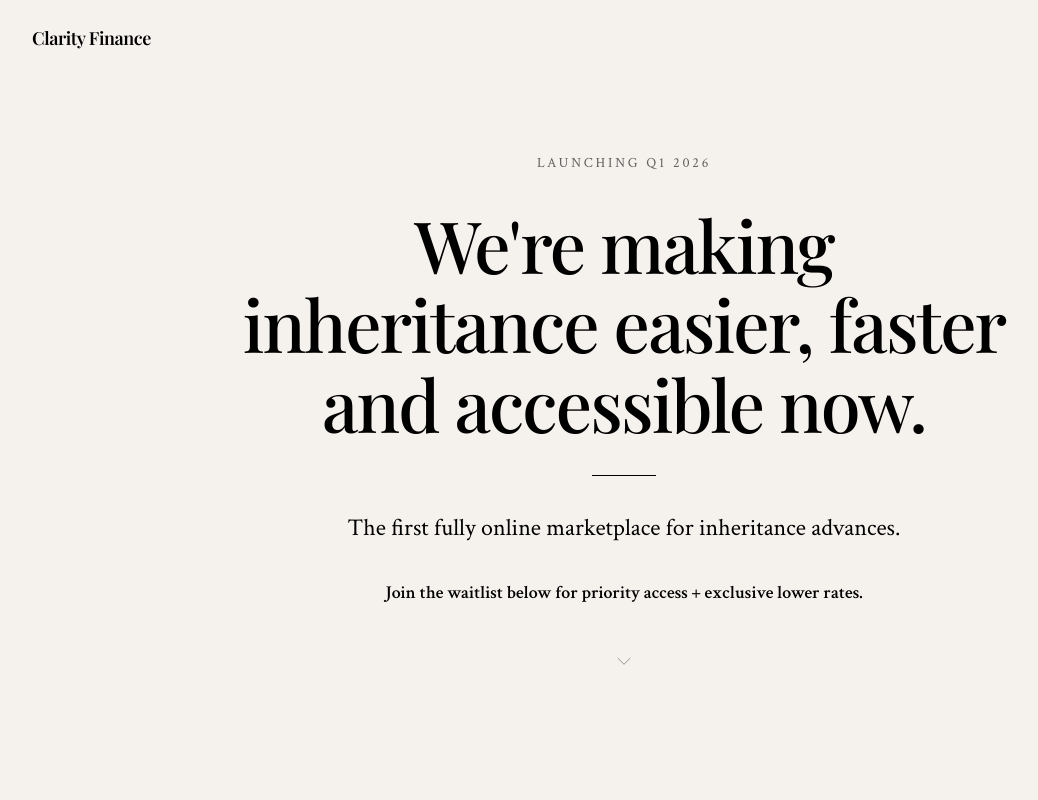
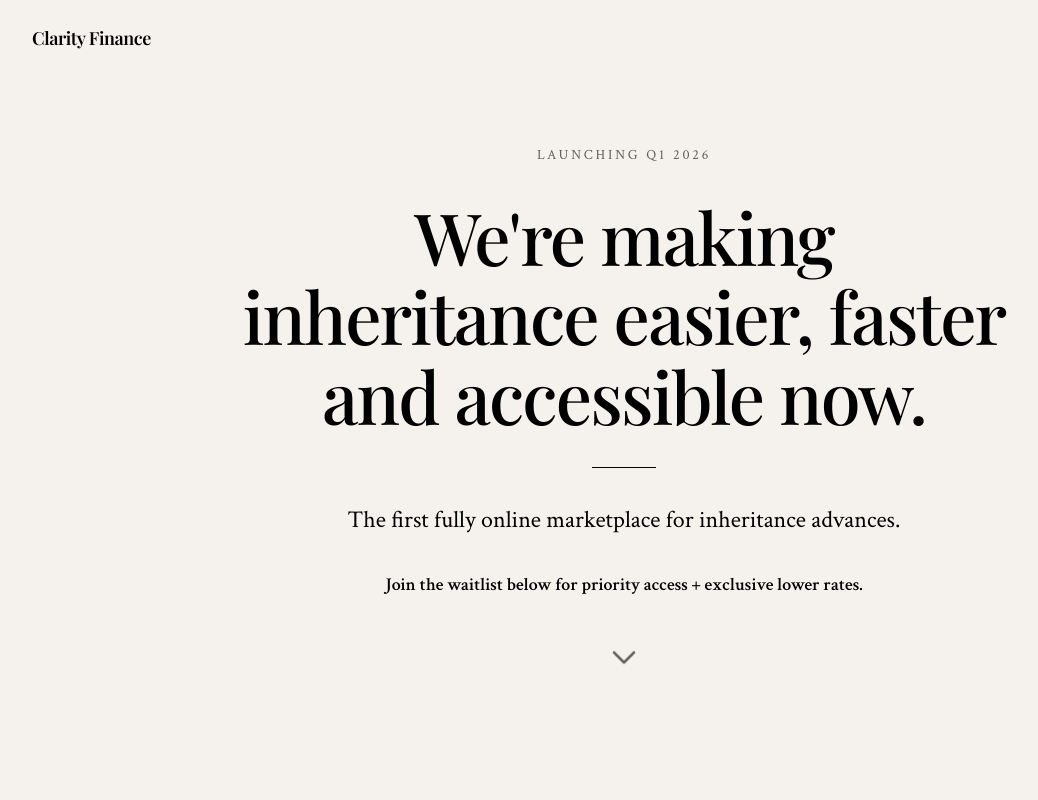
Before and after one commit to mgsturdy/clarity-waitlist, a Next.js app: page / in a window 1280 px wide. Shown: the top 800 px of the page, without its empty margins (16-1054 px from the left). Built offline with nearby package versions, Linux system fonts and the light colour scheme.

Commit message:
ui: make scroll arrow bigger and link to form

```diff
--- a/src/app/page.tsx
+++ b/src/app/page.tsx
@@ -98,13 +98,13 @@ export default function Home() {
         </div>
 
         {/* Scroll Indicator */}
-        <div className="mt-12 scroll-indicator">
-          <ChevronDown className="w-6 h-6 opacity-40" strokeWidth={1} />
-        </div>
+        <a href="#waitlist-form" className="mt-12 scroll-indicator block">
+          <ChevronDown className="w-10 h-10 opacity-60 hover:opacity-100 transition-opacity" strokeWidth={1.5} />
+        </a>
       </section>
 
-      {/* Value Props + Form Section */}
-      <section className="min-h-screen flex flex-col justify-center items-center px-6 lg:px-12 py-20">
+      {/* Form Section */}
+      <section id="waitlist-form" className="min-h-screen flex flex-col justify-center items-center px-6 lg:px-12 py-20">
         <div className="max-w-4xl mx-auto w-full">
 
           {/* Form */}
```
